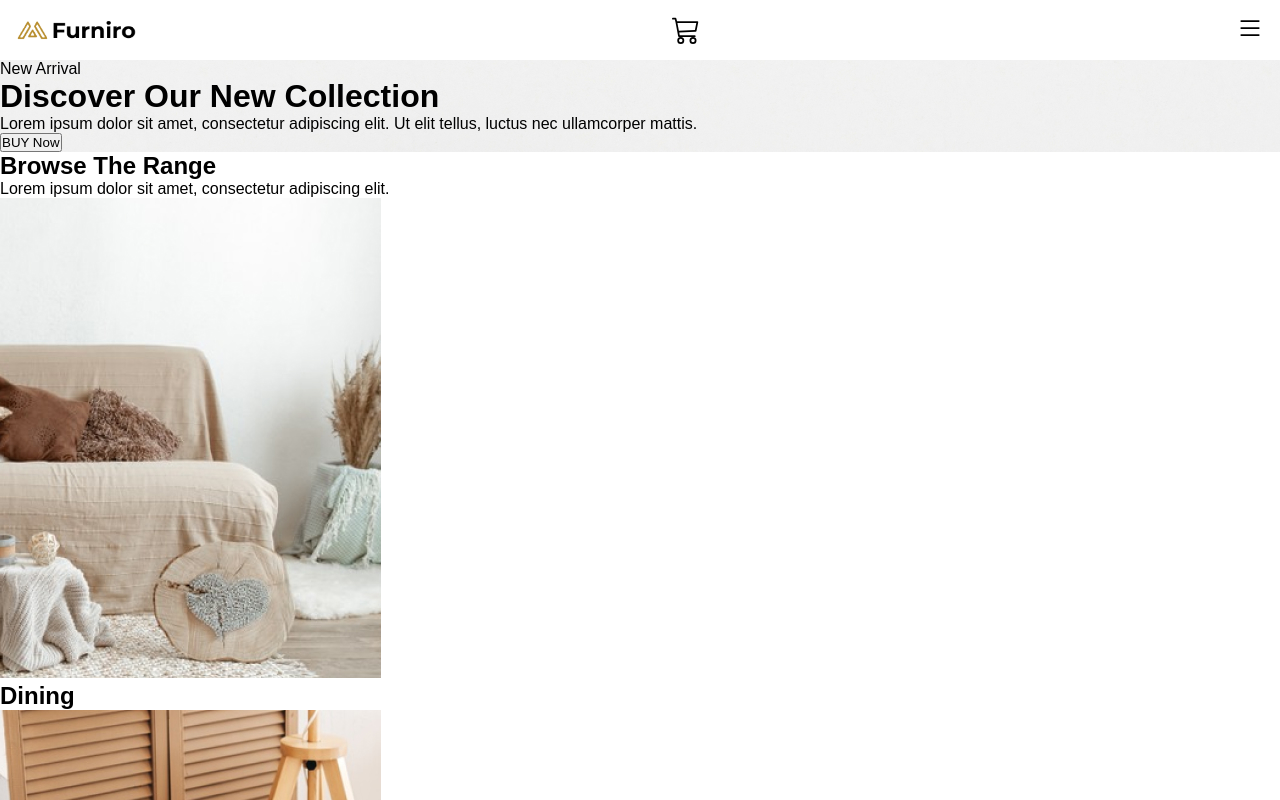
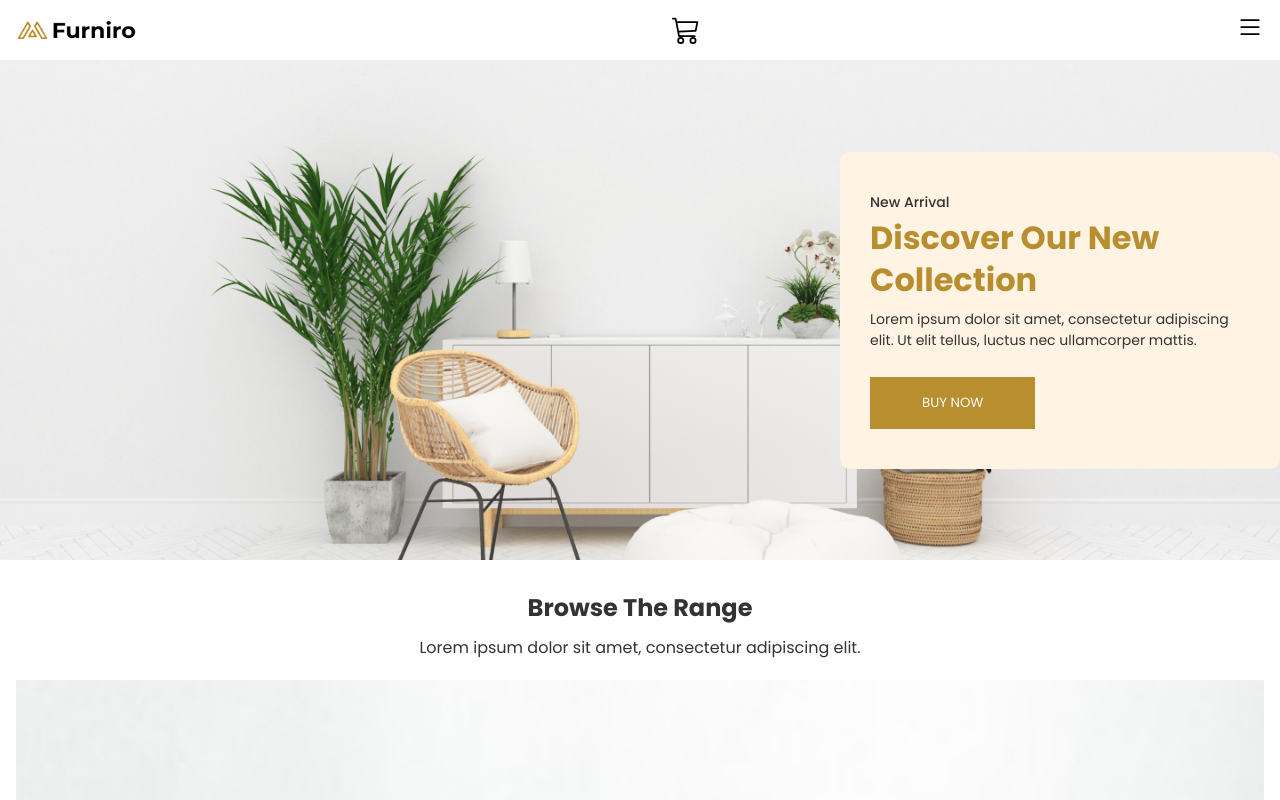
Before and after one commit to torikulse/interior-ecommerce-website, a plain HTML site: page index.html in a window 1280 px wide. Shown: the top 800 px of the page. Drawn offline with Linux system fonts and the light colour scheme.

Commit message:
good night 1/26/2025

```diff
--- a/index.html
+++ b/index.html
@@ -33,6 +33,7 @@
               fill="currentColor"
               class="bi bi-x-lg"
               viewBox="0 0 16 16"
+              style="cursor: pointer"
             >
               <path
                 d="M2.146 2.854a.5.5 0 1 1 .708-.708L8 7.293l5.146-5.147a.5.5 0 0 1 .708.708L8.707 8l5.147 5.146a.5.5 0 0 1-.708.708L8 8.707l-5.146 5.147a.5.5 0 0 1-.708-.708L7.293 8z"
@@ -110,6 +111,7 @@
             fill="currentColor"
             class="bi bi-list"
             viewBox="0 0 16 16"
+            style="cursor: pointer"
           >
             <path
               fill-rule="evenodd"
@@ -118,33 +120,35 @@
           </svg>
         </div>
       </nav>
-      <div class="hero" style="background-image: url(./assets/hero.jpg)">
-        <div>
-          <p>New Arrival</p>
+      <div class="hero">
+        <div class="card">
+          <p class="subtitle">New Arrival</p>
           <h1 class="hero-text">Discover Our New Collection</h1>
-          <p>
+          <p class="text">
             Lorem ipsum dolor sit amet, consectetur adipiscing elit. Ut elit
             tellus, luctus nec ullamcorper mattis.
           </p>
-          <button class="primary-btn buy-btn">BUY Now</button>
+          <button class="primary-btn buy-btn">BUY NOW</button>
         </div>
       </div>
     </header>
 
     <!-- section 2  (catagory)-->
-    <section>
-      <h1>Browse The Range</h1>
-      <p>Lorem ipsum dolor sit amet, consectetur adipiscing elit.</p>
-      <div>
-        <div>
+    <section class="browse-category">
+      <h1 class="heading">Browse The Range</h1>
+      <p class="subtitle">
+        Lorem ipsum dolor sit amet, consectetur adipiscing elit.
+      </p>
+      <div class="cards">
+        <div class="card">
           <img src="./assets/range/range (1).jpg" alt="" />
           <h1>Dining</h1>
         </div>
-        <div>
+        <div class="card">
           <img src="./assets/range/range (2).jpg" alt="" />
           <h1>Living</h1>
         </div>
-        <div>
+        <div class="card">
           <img src="./assets/range/range (3).jpg" alt="" />
           <h1>Bedroom</h1>
         </div>
@@ -152,11 +156,11 @@
     </section>
 
     <!-- section 3 (products)-->
-    <section>
-      <h1>Our Products</h1>
-      <div>
+    <section class="products">
+      <h1 class="heading">Our Products</h1>
+      <div class="cards">
         <!-- card -->
-        <div>
+        <div class="card">
           <div>
             <img src="./assets/products/product (1).jpg" alt="" />
             <div>-30%</div>
@@ -171,7 +175,7 @@
           </div>
         </div>
         <!-- card -->
-        <div>
+        <div class="card">
           <div>
             <img src="./assets/products/product (2).jpg" alt="" />
             <div>-30%</div>
@@ -186,7 +190,7 @@
           </div>
         </div>
         <!-- card -->
-        <div>
+        <div class="card">
           <div>
             <img src="./assets/products/product (3).jpg" alt="" />
             <div>-30%</div>
@@ -201,7 +205,7 @@
           </div>
         </div>
         <!-- card -->
-        <div>
+        <div class="card">
           <div>
             <img src="./assets/products/product (4).jpg" alt="" />
             <div>-30%</div>
@@ -216,7 +220,7 @@
           </div>
         </div>
         <!-- card -->
-        <div>
+        <div class="card">
           <div>
             <img src="./assets/products/product (5).jpg" alt="" />
             <div>-30%</div>
@@ -231,7 +235,7 @@
           </div>
         </div>
         <!-- card -->
-        <div>
+        <div class="card">
           <div>
             <img src="./assets/products/product (6).jpg" alt="" />
             <div>-30%</div>
@@ -246,7 +250,7 @@
           </div>
         </div>
         <!-- card -->
-        <div>
+        <div class="card">
           <div>
             <img src="./assets/products/product (7).jpg" alt="" />
             <div>-30%</div>
@@ -261,7 +265,7 @@
           </div>
         </div>
         <!-- card -->
-        <div>
+        <div class="card">
           <div>
             <img src="./assets/products/product (8).jpg" alt="" />
             <div>-30%</div>
--- a/style.css
+++ b/style.css
@@ -1,12 +1,28 @@
+@import url("https://fonts.googleapis.com/css2?family=Poppins:ital,wght@0,100;0,200;0,300;0,400;0,500;0,600;0,700;0,800;0,900;1,100;1,200;1,300;1,400;1,500;1,600;1,700;1,800;1,900&display=swap");
+
 * {
   margin: 0;
   padding: 0;
-  font-family: sans-serif;
+  font-family: "Poppins", serif;
   box-sizing: border-box;
 }
 :root {
   --primary-color: #b88e2f;
+  --gary-1-color: #333333;
 }
+
+/* common style  */
+section {
+  padding: 30px 16px;
+}
+
+.primary-btn {
+  background-color: var(--primary-color);
+  color: white;
+  border: none;
+  cursor: pointer;
+}
+/* common style end */
 
 .navbar {
   display: flex;
@@ -52,3 +68,84 @@
   text-decoration: none;
   color: black;
 }
+
+header .hero {
+  background-image: url(./assets/hero.jpg);
+  background-position: center;
+  background-repeat: no-repeat;
+  background-size: cover;
+  height: 500px;
+  max-height: 600px;
+  display: flex;
+  align-items: center;
+  justify-content: end;
+}
+
+.hero .card {
+  max-width: 440px;
+  max-height: 440px;
+  background-color: #fff3e3;
+  padding: 40px 30px;
+  border-radius: 10px;
+}
+
+.hero .card .hero-text {
+  font-size: 32px;
+  line-height: 42px;
+  font-weight: bold;
+  color: var(--primary-color);
+}
+.hero .card .subtitle {
+  font-size: 14px;
+  font-weight: 500;
+  color: var(--gary-1-color);
+  margin-bottom: 4px;
+}
+.hero .card .text {
+  font-size: 14px;
+  font-weight: 400;
+  color: var(--gary-1-color);
+  margin-top: 8px;
+}
+
+.card .buy-btn {
+  padding: 16px 52px;
+  text-transform: uppercase;
+  margin-top: 26px;
+  font: bold;
+}
+
+.browse-category .heading {
+  color: var(--gary-1-color);
+  text-align: center;
+  margin-bottom: 10px;
+}
+.browse-category .subtitle {
+  color: var(--gary-1-color);
+  text-align: center;
+  margin-bottom: 20px;
+}
+.browse-category .cards {
+  display: flex;
+  gap: 20px;
+  flex-direction: column;
+}
+.browse-category .card {
+  text-align: center;
+}
+.browse-category .card img {
+  width: 100%;
+}
+
+.products .heading {
+  text-align: center;
+  margin-bottom: 20px;
+}
+.products .cards {
+  display: grid;
+  gap: 16px;
+  grid-template-columns: auto auto;
+}
+.products .cards .card img {
+  width: 100%;
+}
```
